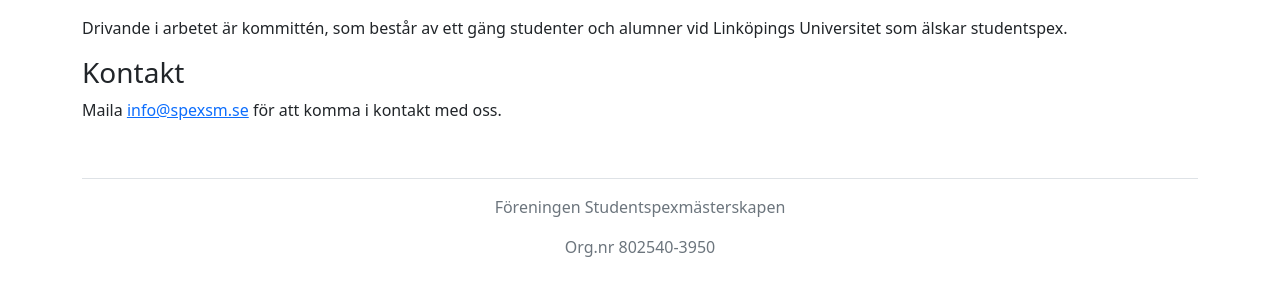
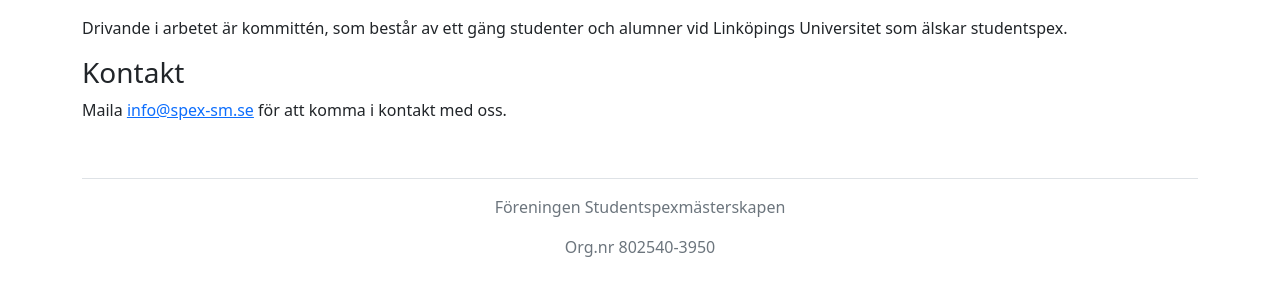
Before and after one commit to Karlinde/spexsm-site, a Jekyll site: the page built from 99-about.md, in a window 1280 px wide. Shown: the part 185-479 px from the top of the page. Built offline with Jekyll 4.4.1, drawn with Linux system fonts in a browser that asks for light colours; our own code applies the rules of GitHub Pages for plain Markdown files.

Commit message:
Update domain

```diff
--- a/99-about.md
+++ b/99-about.md
@@ -7,4 +7,4 @@ Studentspexmästerskapen är en ideell förening som arbetar för att hålla en
 Drivande i arbetet är kommittén, som består av ett gäng studenter och alumner vid Linköpings Universitet som älskar studentspex.
 
 <h3>Kontakt</h3>
-Maila <a href="mailto:info@spexsm.se">info@spexsm.se</a> för att komma i kontakt med oss.
+Maila <a href="mailto:info@spex-sm.se">info@spex-sm.se</a> för att komma i kontakt med oss.
--- a/_config.yml
+++ b/_config.yml
@@ -1,5 +1,5 @@
 title: Spex-SM
-email: info@spexsm.se
+email: info@spex-sm.se
 description: Svenska mästerskapen i studentspex
 
 url: "https://spexsm.se"
```
Also changed, not shown: 1-apply.md (+1 -1 lines).
